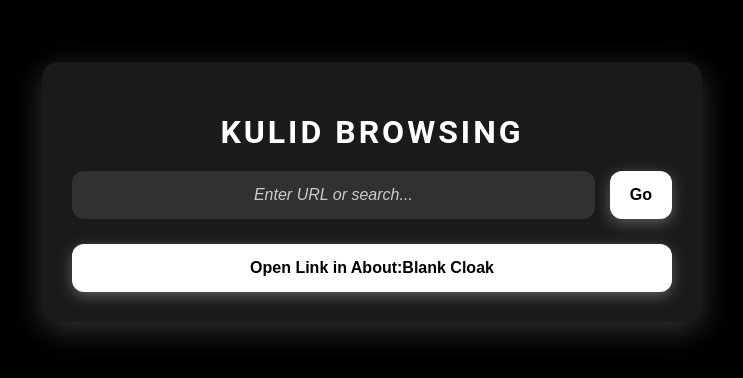
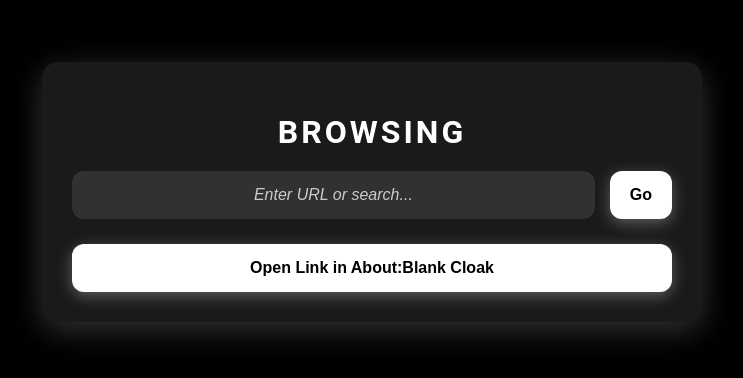
Before and after one commit to Danieldaguy/Kulidbrowsing, a website: page public/index.html in a window 1280 px wide. Shown: the part 188-566 px from the top of the page, without its empty margins (268-1011 px from the left). Drawn offline with Linux system fonts and the light colour scheme.

Commit message:
Update index.html

```diff
--- a/public/index.html
+++ b/public/index.html
@@ -23,7 +23,7 @@
 <body>
 
     <div class="container">
-        <h1>Kulid Browsing</h1>
+        <h1>Browsing</h1>
         <div class="search-container">
             <input type="text" id="urlInput" placeholder="Enter URL or search...">
             <button id="searchButton">Go</button>
```
